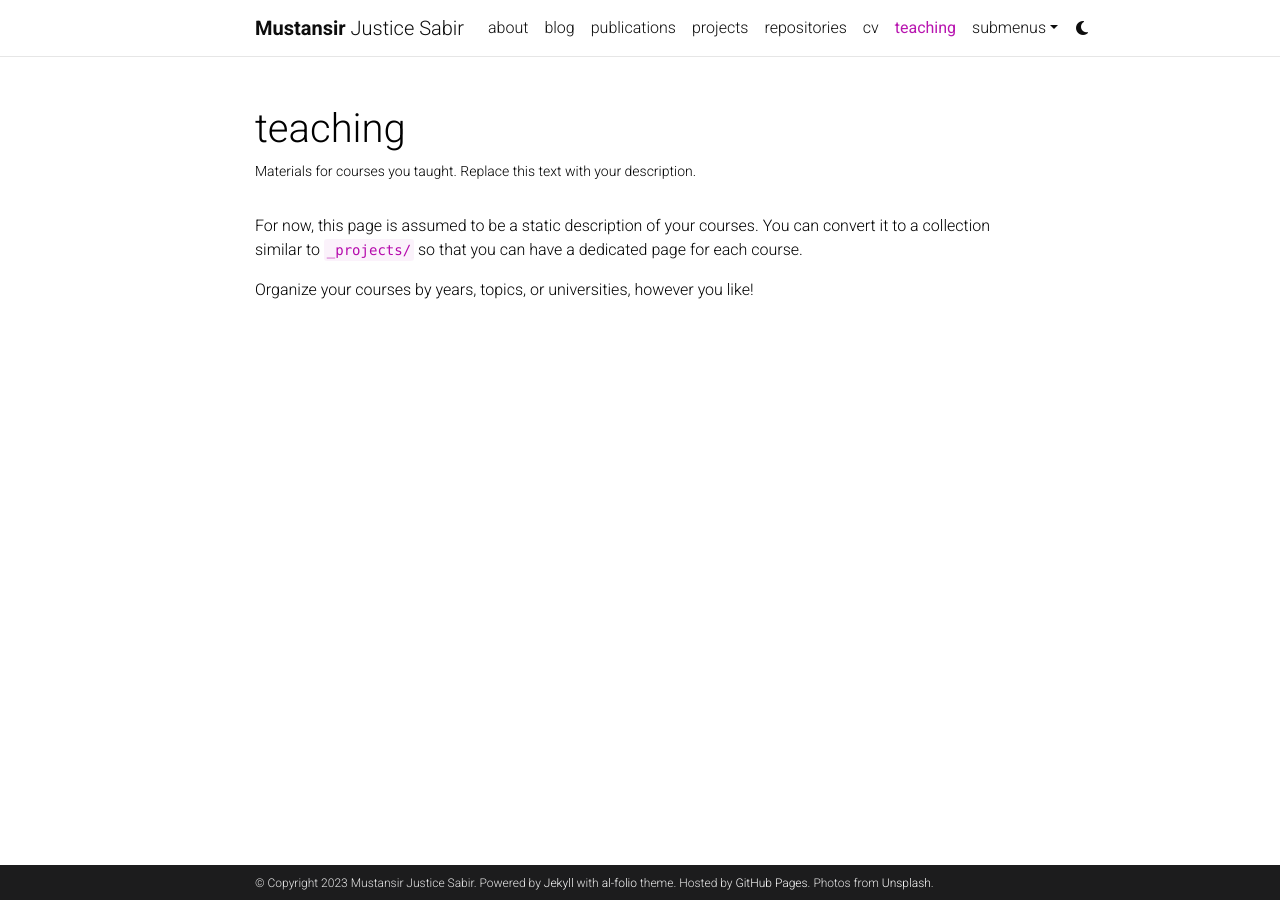
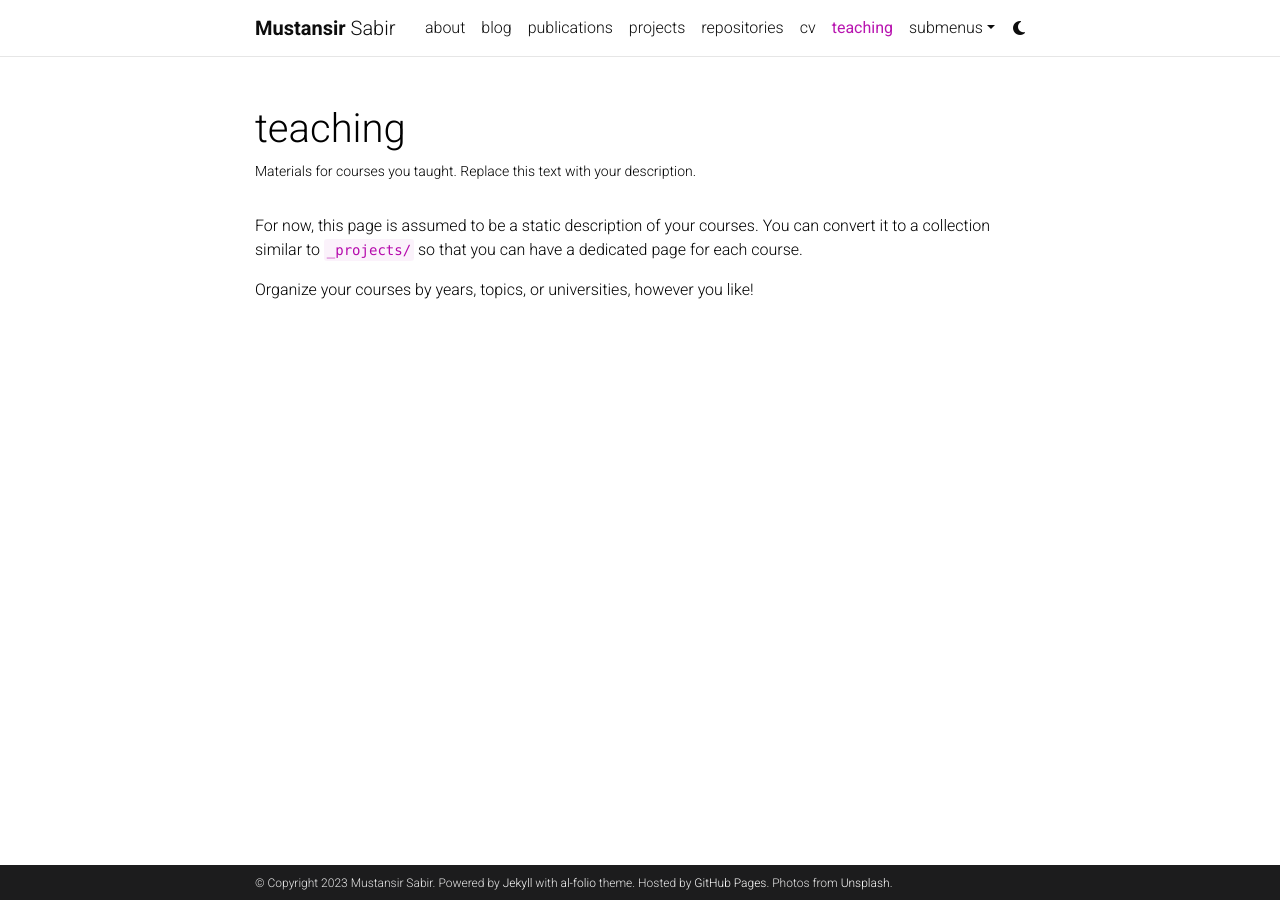
Before and after one commit to mustansirsabir/folio, a Jekyll site: the page built from _pages/teaching.md, in a window 1280 px wide. Built offline with Jekyll 4.4.1, drawn with Linux system fonts in a browser that asks for light colours; comment, search, counter and statistics services are not loaded; a style sheet for code colours, icons or effects is not loaded.

Commit message:
Minor update

```diff
--- a/_config.yml
+++ b/_config.yml
@@ -4,7 +4,7 @@
 
 title: blank # the website title (if blank, full name will be used instead)
 first_name: Mustansir
-middle_name: Justice
+middle_name:
 last_name: Sabir
 email: mustansirsabir@gmail.com
 description: > # the ">" symbol means to ignore newlines until "footer_text:"
```
